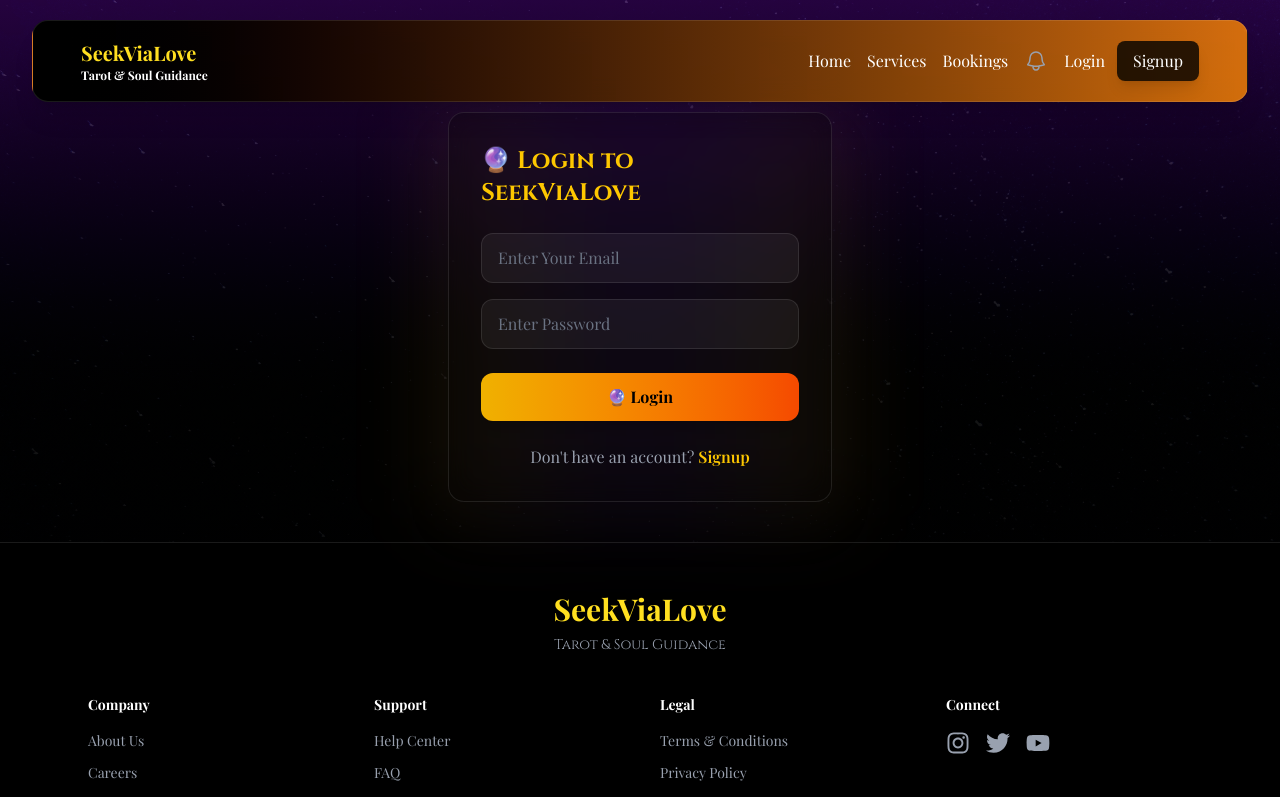
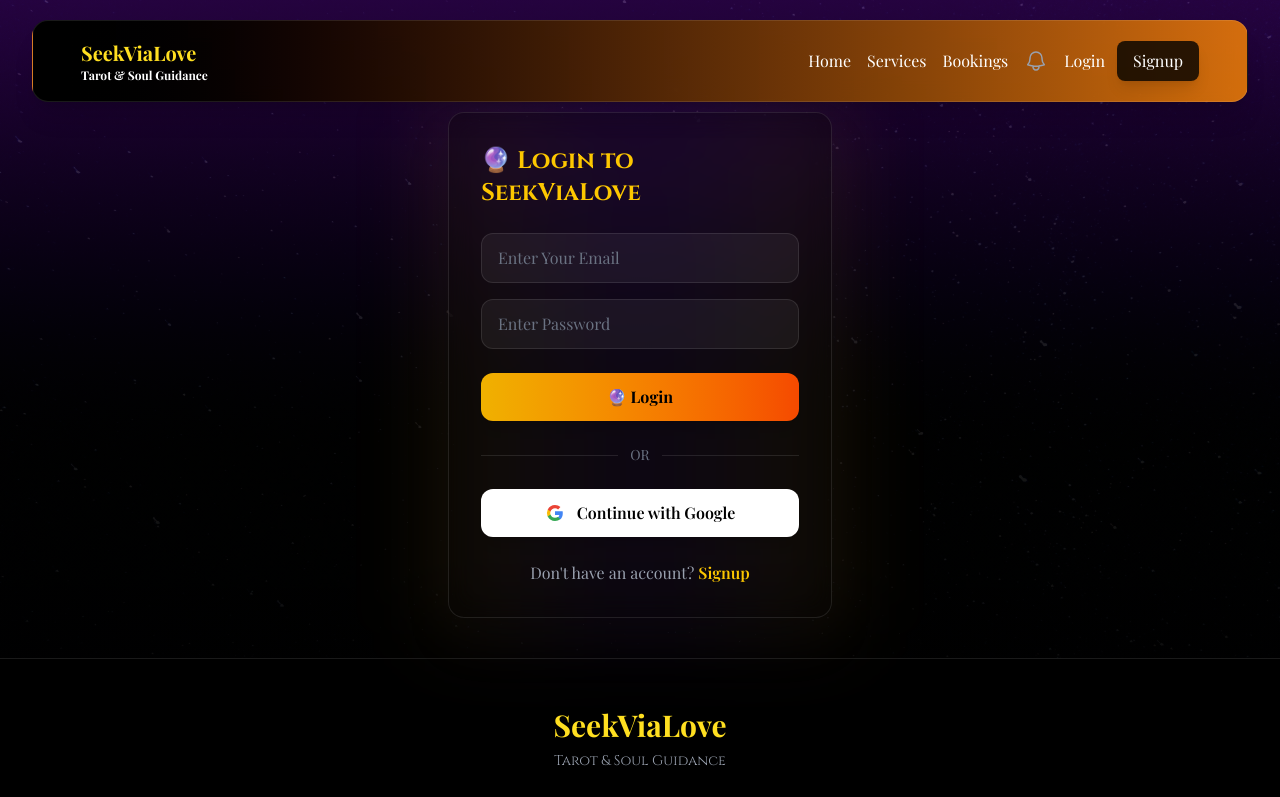
Before and after one commit to anand22981/seekvialove, a React (Vite) app in the folder SVL/: page /login in a window 1280 px wide. Shown: the top 797 px of the page. Built offline with nearby package versions, Linux system fonts and the light colour scheme; no server answers; a web font is replaced by a local one.

Commit message:
Added google auth

```diff
--- a/SVL/src/auth/Signin.jsx
+++ b/SVL/src/auth/Signin.jsx
@@ -10,6 +10,12 @@ const Signin = () => {
   const [email, setEmail] = useState("");
   const [password, setPassword] = useState("");
   const [loading, setLoading] = useState(false);
+
+
+
+  const handleGoogleLogin = () => {
+  window.location.href = "https://api-seekvialove.onrender.com/v1/auth/google";
+};
 
   const handleLogin = async () => {
     if (!email || !password) {
@@ -141,6 +147,43 @@ const Signin = () => {
               )}
             </button>
 
+            <div className="flex items-center gap-3 my-6">
+  <div className="flex-1 h-px bg-white/10"></div>
+  <span className="text-gray-500 text-sm">OR</span>
+  <div className="flex-1 h-px bg-white/10"></div>
+</div>
+
+<button
+  type="button"
+  onClick={handleGoogleLogin}
+  className="w-full bg-white text-black px-4 py-3 rounded-xl font-semibold shadow-lg hover:bg-gray-100 active:scale-[0.98] transition-all duration-200 flex items-center justify-center gap-3"
+>
+  <svg
+    width="20"
+    height="20"
+    viewBox="0 0 24 24"
+  >
+    <path
+      fill="#4285F4"
+      d="M21.35 12.23c0-.79-.07-1.55-.2-2.27H12v4.3h5.23a4.47 4.47 0 0 1-1.94 2.93v2.44h3.14c1.84-1.7 2.92-4.2 2.92-7.4z"
+    />
+    <path
+      fill="#34A853"
+      d="M12 21.6c2.63 0 4.84-.87 6.45-2.36l-3.14-2.44c-.87.58-1.98.92-3.31.92-2.54 0-4.69-1.72-5.46-4.03H3.3v2.52A9.75 9.75 0 0 0 12 21.6z"
+    />
+    <path
+      fill="#FBBC05"
+      d="M6.54 13.69a5.86 5.86 0 0 1 0-3.38V7.79H3.3a9.75 9.75 0 0 0 0 8.42l3.24-2.52z"
+    />
+    <path
+      fill="#EA4335"
+      d="M12 6.28c1.43 0 2.71.49 3.72 1.45l2.79-2.79C16.83 3.35 14.63 2.4 12 2.4a9.75 9.75 0 0 0-8.7 5.39l3.24 2.52C7.31 8 9.46 6.28 12 6.28z"
+    />
+  </svg>
+
+  Continue with Google
+</button>
+
             <motion.div
               initial={{ opacity: 0 }}
               animate={{ opacity: 1 }}
```
